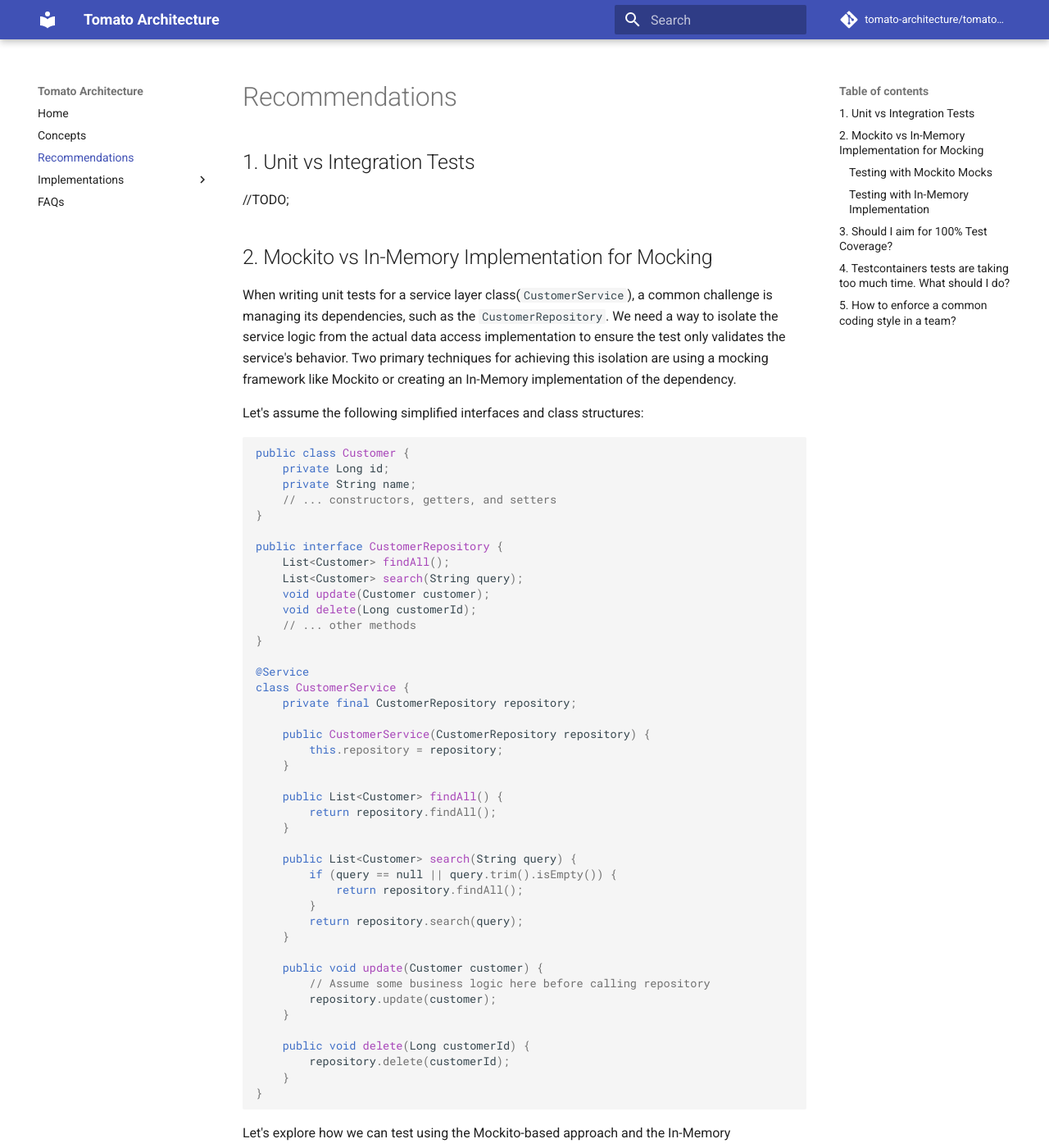
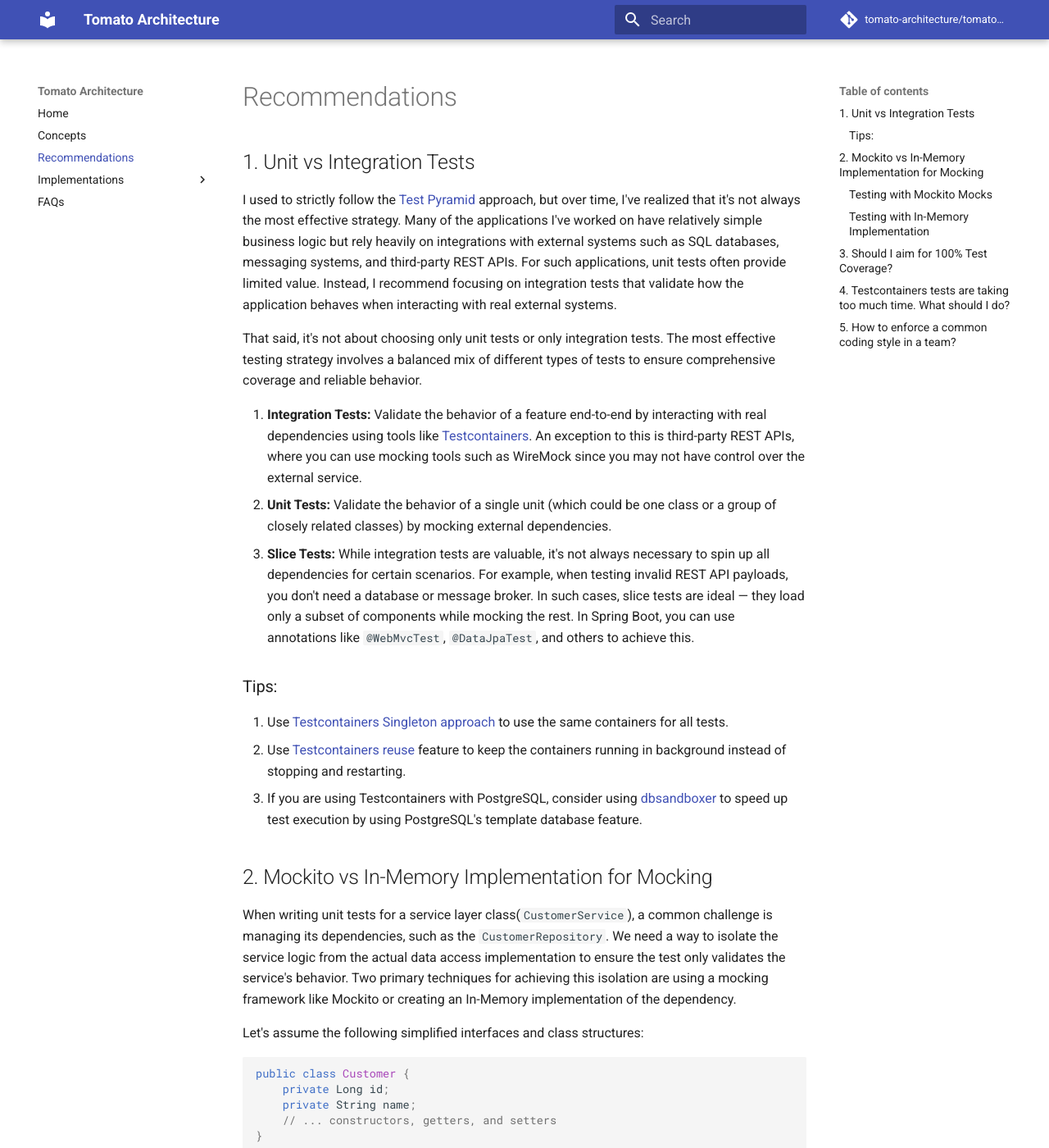
Before and after one commit to tomato-architecture/tomato-architecture.github.io, an MkDocs documentation site: the page built from docs/recommendations.md, in a window 1280 px wide and 1400 px high. Shown: the whole window at 82% size. Built offline with MkDocs 1.6.1 and Material for MkDocs 9.7.7, drawn with Linux system fonts in a browser that asks for light colours; comment, search, counter and statistics services are not loaded.

Commit message:
feat(ai): add testing recommendation

```diff
--- a/docs/recommendations.md
+++ b/docs/recommendations.md
@@ -1,7 +1,18 @@
 # Recommendations
 
 ## 1. Unit vs Integration Tests
-//TODO;
+I used to strictly follow the [Test Pyramid](https://martinfowler.com/articles/practical-test-pyramid.html) approach, but over time, I've realized that it's not always the most effective strategy. Many of the applications I've worked on have relatively simple business logic but rely heavily on integrations with external systems such as SQL databases, messaging systems, and third-party REST APIs. For such applications, unit tests often provide limited value. Instead, I recommend focusing on integration tests that validate how the application behaves when interacting with real external systems.
+
+That said, it's not about choosing only unit tests or only integration tests. The most effective testing strategy involves a balanced mix of different types of tests to ensure comprehensive coverage and reliable behavior.
+
+1. **Integration Tests:** Validate the behavior of a feature end-to-end by interacting with real dependencies using tools like [Testcontainers](https://testcontainers.com/). An exception to this is third-party REST APIs, where you can use mocking tools such as WireMock since you may not have control over the external service.
+2. **Unit Tests:** Validate the behavior of a single unit (which could be one class or a group of closely related classes) by mocking external dependencies.
+3. **Slice Tests:** While integration tests are valuable, it's not always necessary to spin up all dependencies for certain scenarios. For example, when testing invalid REST API payloads, you don't need a database or message broker. In such cases, slice tests are ideal — they load only a subset of components while mocking the rest. In Spring Boot, you can use annotations like `@WebMvcTest`, `@DataJpaTest`, and others to achieve this.
+
+### Tips:
+1. Use [Testcontainers Singleton approach](https://www.sivalabs.in/blog/run-spring-boot-testcontainers-tests-at-jet-speed/) to use the same containers for all tests.
+2. Use [Testcontainers reuse](https://java.testcontainers.org/features/reuse/) feature to keep the containers running in background instead of stopping and restarting.
+3. If you are using Testcontainers with PostgreSQL, consider using [dbsandboxer](https://github.com/misirio/dbsandboxer) to speed up test execution by using PostgreSQL's template database feature.
 
 ## 2. Mockito vs In-Memory Implementation for Mocking
 When writing unit tests for a service layer class(`CustomerService`), a common challenge is managing its dependencies, such as the `CustomerRepository`. We need a way to isolate the service logic from the actual data access implementation to ensure the test only validates the service's behavior. Two primary techniques for achieving this isolation are using a mocking framework like Mockito or creating an In-Memory implementation of the dependency.
```
